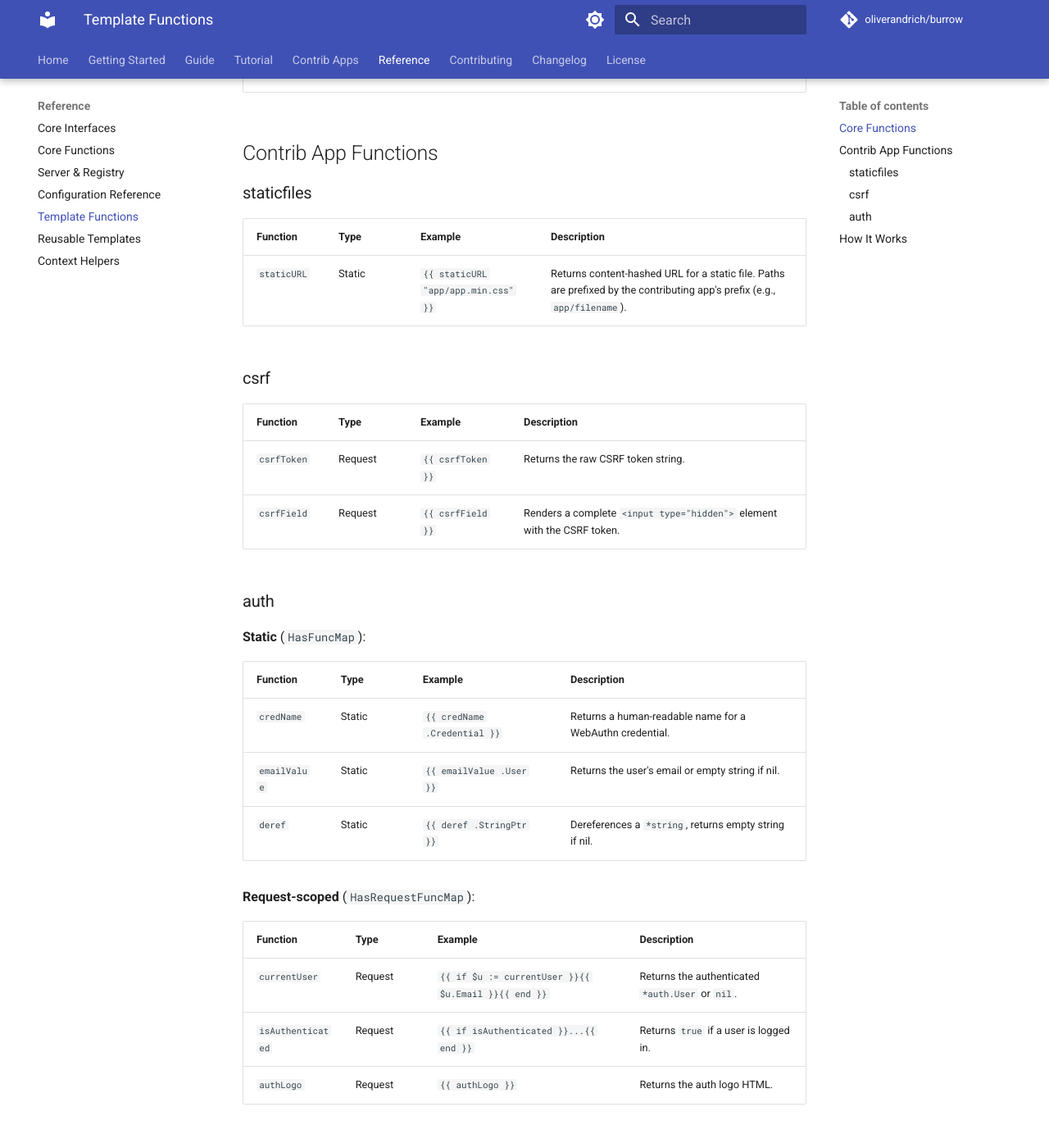
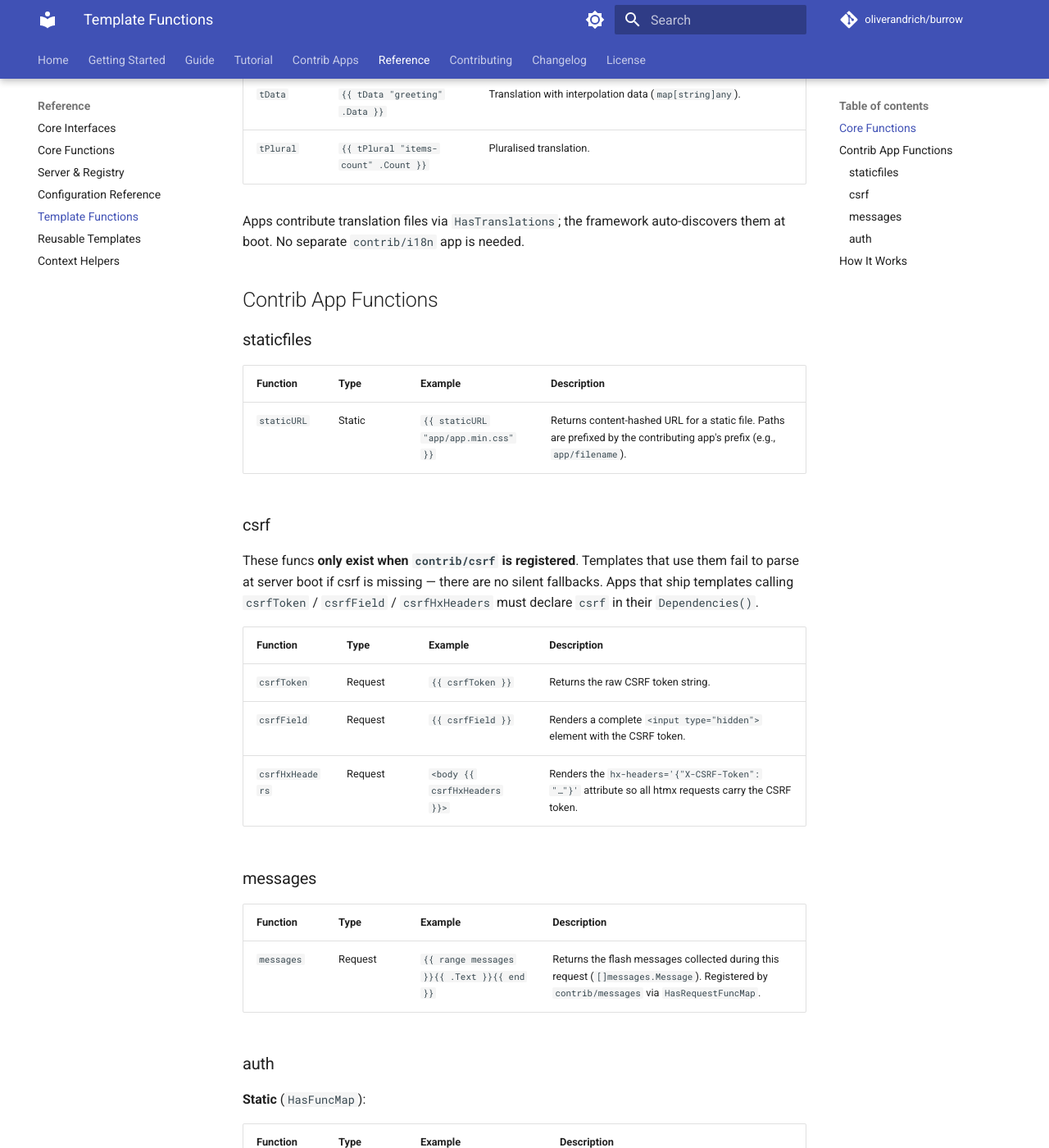
Before and after one commit to oliverandrich/burrow, an MkDocs documentation site: the page built from docs/reference/template-functions.md, in a window 1280 px wide and 1400 px high, scrolled down 1818 px. Shown: the whole window at 82% size. Built offline with MkDocs 1.6.1 and Material for MkDocs 9.7.7, drawn with Linux system fonts in a browser that asks for light colours; comment, search, counter and statistics services are not loaded; some of the changed text lies outside the part shown.

Commit message:
feat(deps)!: declare real contrib template-func dependencies
Removes silent no-op stubs (csrfToken/csrfField/csrfHxHeaders/lang) from the
core base FuncMap; auth/admin/jobs Dependencies() now declare the contribs
their templates actually require. Templates using a missing contrib fail at
parse time with a clear error instead of rendering empty values.

burrowtest.StubApp lifted out of three duplicate per-package helpers.

```diff
--- a/docs/reference/template-functions.md
+++ b/docs/reference/template-functions.md
@@ -22,6 +22,7 @@ Provided by the framework itself. Always available.
 | `pageNumbers` | `{{ range pageNumbers .Current .Total }}` | Generates a slice of page numbers with ellipsis gaps (`-1`) |
 | `mediaURL` | `{{ mediaURL .Hero }}` | Returns the public URL for a `document.Attachment`. Auto-registered when Den is opened with `den.WithStorage(...)`; unregistered (and a parse-time error) when no Storage is configured. |
 | `icon` | `{{ icon "auth/icon_people" }}` | Looks up the named template define and returns its rendered HTML. Returns empty when the name is empty or unknown. Used by layouts to render `NavItem.Icon` / `NavLink.Icon` / `admin.DashboardItem.Icon` (all hold template-define names). See [Navigation › Icon convention](../guide/navigation.md#icon-convention). |
+| `dict` | `{{ template "x" (dict "Page" .Page "BasePath" "/x") }}` | Builds a `map[string]any` from alternating key/value pairs. Useful for passing multiple values to a sub-template. Keys must be strings. |
 
 **Navigation (request-scoped, provided by the framework):**
 
@@ -30,14 +31,16 @@ Provided by the framework itself. Always available.
 | `navItems` | `{{ range navItems }}` | Raw `[]NavItem` from all `HasNavItems` apps. No filtering or active state. |
 | `navLinks` | `{{ range navLinks }}` | Filtered `[]NavLink` with `IsActive` computed from the request path. Hides `AuthOnly`/`AdminOnly` items based on the `AuthChecker` in context. |
 
-**i18n (request-scoped, provided by the core `i18n` sub-package):**
+**i18n (request-scoped, always available — the framework's i18n bundle is pre-registered by `Server.boot` and the locale middleware runs on every request):**
 
 | Function | Example | Description |
 |----------|---------|-------------|
-| `lang` | `<html lang="{{ lang }}">` | Current locale (e.g., `"en"`, `"de"`). Returns the locale detected from the `Accept-Language` header. |
-| `t` | `{{ t "welcome-title" }}` | Simple translation lookup by message ID. |
+| `lang` | `<html lang="{{ lang }}">` | Current locale (e.g., `"en"`, `"de"`). Resolved from the `Accept-Language` header by the bundle's locale middleware. |
+| `t` | `{{ t "welcome-title" }}` | Simple translation lookup by message ID. Returns the message ID itself when no translation is loaded. |
 | `tData` | `{{ tData "greeting" .Data }}` | Translation with interpolation data (`map[string]any`). |
 | `tPlural` | `{{ tPlural "items-count" .Count }}` | Pluralised translation. |
+
+Apps contribute translation files via `HasTranslations`; the framework auto-discovers them at boot. No separate `contrib/i18n` app is needed.
 
 ## Contrib App Functions
 
@@ -49,10 +52,19 @@ Provided by the framework itself. Always available.
 
 ### csrf
 
+These funcs **only exist when `contrib/csrf` is registered**. Templates that use them fail to parse at server boot if csrf is missing — there are no silent fallbacks. Apps that ship templates calling `csrfToken` / `csrfField` / `csrfHxHeaders` must declare `csrf` in their `Dependencies()`.
+
 | Function | Type | Example | Description |
 |----------|------|---------|-------------|
 | `csrfToken` | Request | `{{ csrfToken }}` | Returns the raw CSRF token string. |
 | `csrfField` | Request | `{{ csrfField }}` | Renders a complete `<input type="hidden">` element with the CSRF token. |
+| `csrfHxHeaders` | Request | `<body {{ csrfHxHeaders }}>` | Renders the `hx-headers='{"X-CSRF-Token": "…"}'` attribute so all htmx requests carry the CSRF token. |
+
+### messages
+
+| Function | Type | Example | Description |
+|----------|------|---------|-------------|
+| `messages` | Request | `{{ range messages }}{{ .Text }}{{ end }}` | Returns the flash messages collected during this request (`[]messages.Message`). Registered by `contrib/messages` via `HasRequestFuncMap`. |
 
 ### auth
 
@@ -60,8 +72,7 @@ Provided by the framework itself. Always available.
 
 | Function | Type | Example | Description |
 |----------|------|---------|-------------|
-| `credName` | Static | `{{ credName .Credential }}` | Returns a human-readable name for a WebAuthn credential. |
-| `emailValue` | Static | `{{ emailValue .User }}` | Returns the user's email or empty string if nil. |
+| `credName` | Static | `{{ credName .Credential }}` | Returns the credential's `Name`, falling back to `"Passkey"` when empty. |
 | `deref` | Static | `{{ deref .StringPtr }}` | Dereferences a `*string`, returns empty string if nil. |
 
 **Request-scoped** (`HasRequestFuncMap`):
```
Also changed, not shown: CHANGELOG.md (+1 -0 lines), docs/contrib/admin.md (+2 -2 lines), docs/contrib/auth.md (+10 -7 lines), docs/contrib/jobs.md (+2 -1 lines), docs/reference/interfaces.md (+23 -6 lines), 9 other files.
